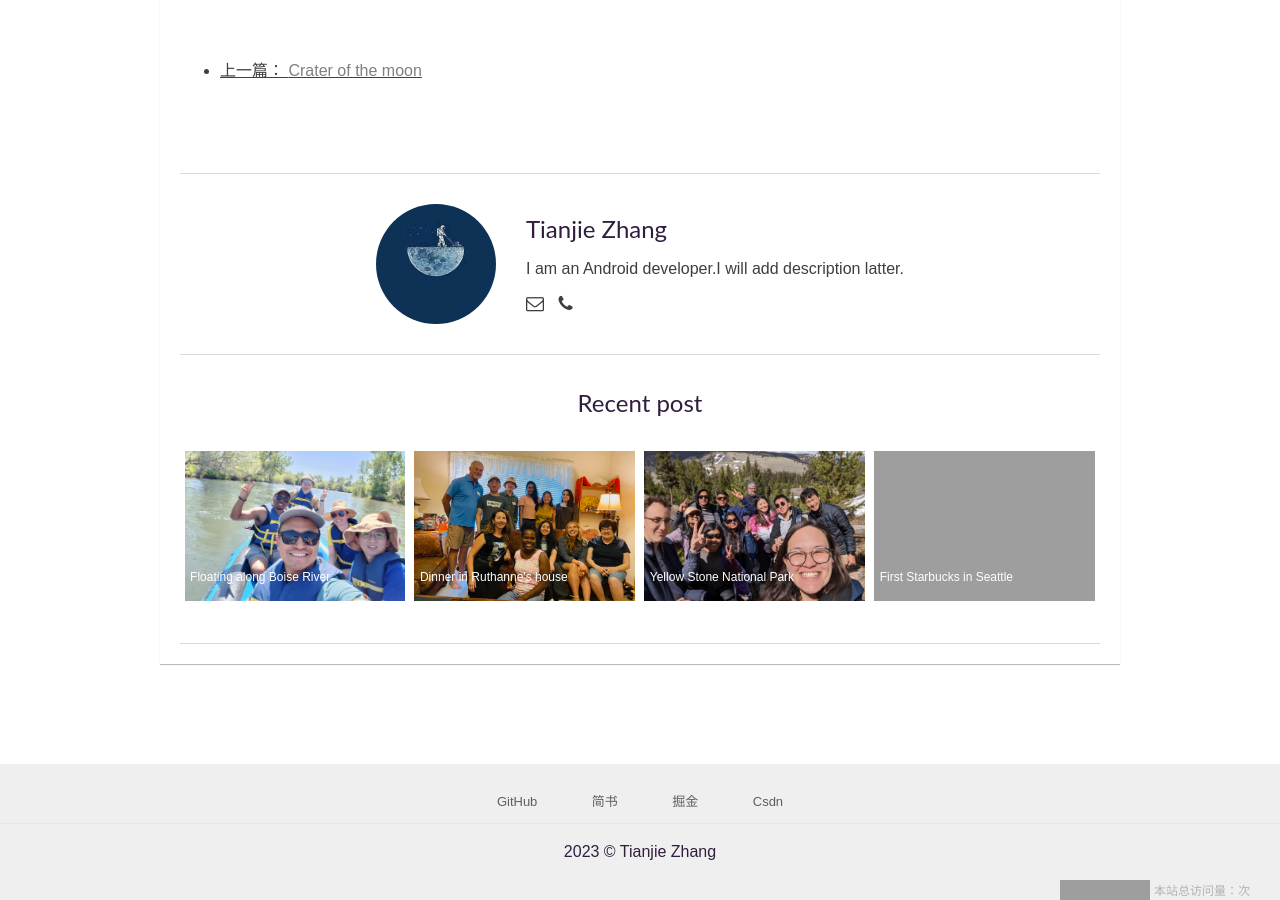
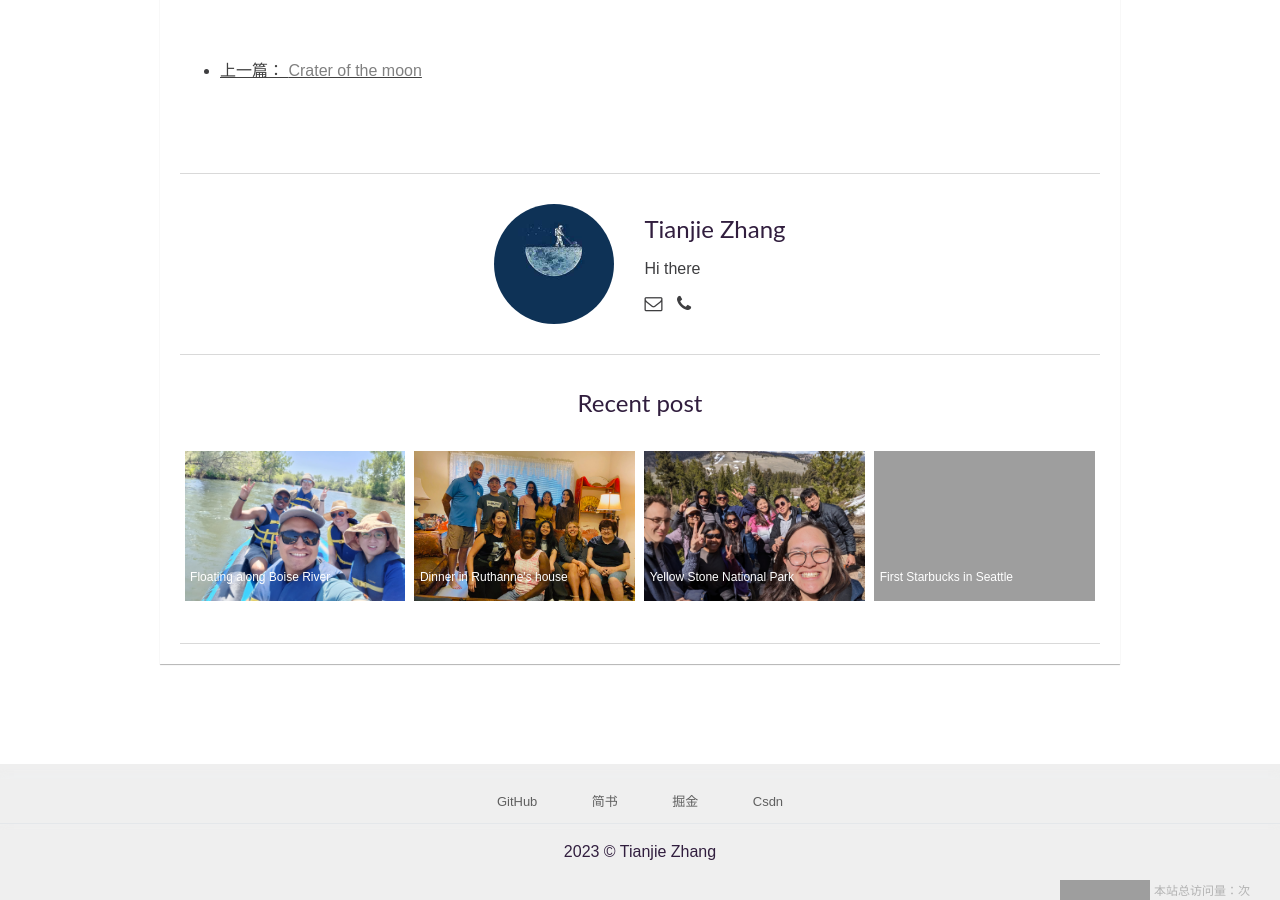
Before and after one commit to tjboise/album, a Jekyll site: the page built from _posts/2021/2021-12-25-pocatello.markdown, in a window 1280 px wide and 900 px high, scrolled down 778 px. Built offline with Jekyll 4.4.1, drawn with Linux system fonts in a browser that asks for light colours; comment, search, counter and statistics services are not loaded; part of the change alters nothing that is shown; grey boxes are pictures that could not be loaded.

Commit message:
Update _config.yml

```diff
--- a/_config.yml
+++ b/_config.yml
@@ -1,4 +1,4 @@
-title: Blog - Tianjie Zhang
+title: Blog - Tianjie Zhang's Album
 description: > # this means to ignore newlines until "baseurl:"
   Write an awesome description for your new site here. You can edit this
   line in _config.yml. It will appear in your document head meta (for
@@ -11,7 +11,7 @@ url: "" # the base hostname & protocol for your site, e.g. http://example.com
 author: Tianjie Zhang
 
 author-pic: leach-face.jpg
-about-author: I am an Android developer.I will add description latter.
+about-author: Hi there
 
 #修改成你自己的
 # Contact links
@@ -25,7 +25,7 @@ pinterest: # Add your Pinterest handle
 #修改成你自己的
 email: tjzhang@u.boisestate.edu
 phone: 986-888-2443
-github:
+github: https://github.com/tjboise
 jianshu:
 juejin:
 csdn:
@@ -65,11 +65,11 @@ imagepath: /blogdemo
 
 links:
   - name:         Home
+    url:          https://github.com/tjboise
+    external:     false
+  - name:         About
     url:          https://tjboise.github.io/resume/
     external:     false
-  # - name:         About
-  #   url:          /blogdemo/about
-  #   external:     false
 
 #添加分类步骤：
 #1：在_config.yml links1及blog_中添加对应内容
@@ -86,11 +86,11 @@ links1:
     type:         recent
     external:     false
   - name:         2023
-    url:          album/myblog/essays/index.html
+    url:          myblog/essays
     type:         essays
     external:     false
   - name:         2022
-    url:          /myblog/jekyll
+    url:          myblog/jekyll
     type:         jekyll
     external:     false
 
```
